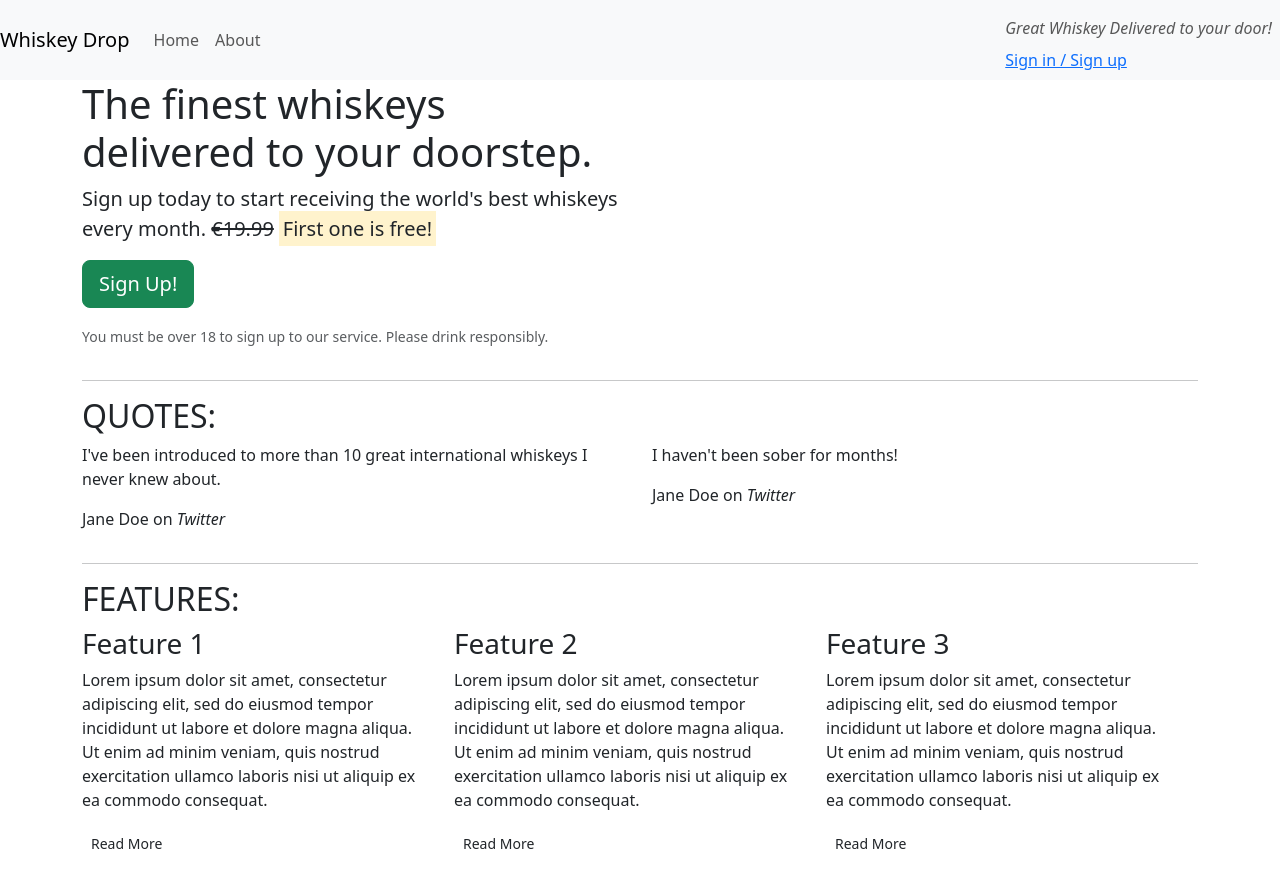
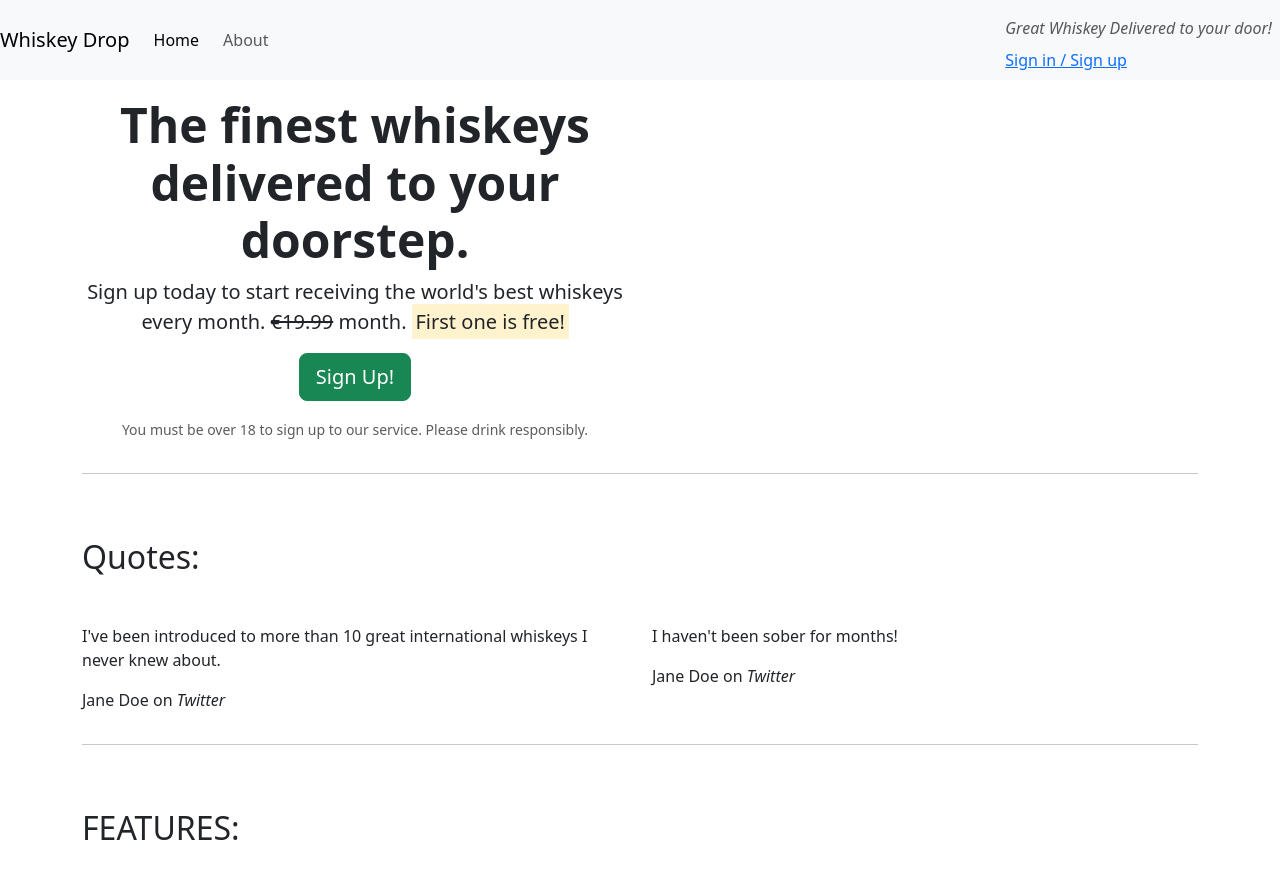
Before and after one commit to stephendawsondev/WhiskeyDrop, a plain HTML site: page index.html in a window 1280 px wide. Shown: the top 878 px of the page. Drawn offline with nearby package versions, Linux system fonts and the light colour scheme.

Commit message:
style jumbotron

```diff
--- a/index.html
+++ b/index.html
@@ -15,8 +15,8 @@
     <nav class="navbar navbar-light bg-light navbar-expand-sm">
       <a href="/" class="navbar-brand">Whiskey Drop</a>
       <ul class="navbar-nav me-auto">
-        <li class="active nav-item mr-2">
-          <a href="/" class="nav-link">Home</a>
+        <li class="nav-item me-2">
+          <a href="/" class="nav-link active">Home</a>
         </li>
         <li class="nav-item me-2">
           <a href="/" class="nav-link">About</a>
@@ -32,15 +32,18 @@
         <a href="/login">Sign in / Sign up</a>
       </div>
     </nav>
-    <article class="container">
+    <article class="container mt-3">
       <!-- Callout -->
       <div class="row">
         <div class="col-12 col-md-6">
-          <section class="callout">
-            <h1>The finest whiskeys delivered to your doorstep.</h1>
+          <section class="callout text-center">
+            <h1 class="display-5 fw-bold">
+              The finest whiskeys delivered to your doorstep.
+            </h1>
             <p class="lead">
               Sign up today to start receiving the world's best whiskeys every
-              month. <s>€19.99</s>
+              month. <s class="d-none d-sm-inline">€19.99</s> month.
+              <span class="d-inline d-sm-none"><br /></span>
               <strong><mark>First one is free!</mark></strong>
             </p>
             <p><button class="btn btn-lg btn-success">Sign Up!</button></p>
@@ -60,7 +63,7 @@
       <section class="quotes">
         <div class="row">
           <div class="col-12 col-md-6">
-            <h2 class="text-uppercase">Quotes:</h2>
+            <h2 class="text-uppercas my-5">Quotes:</h2>
           </div>
         </div>
         <div class="row">
@@ -89,7 +92,7 @@
       <section class="features">
         <div class="row">
           <div class="col-12 col-md-6">
-            <h2 class="text-uppercase">Features:</h2>
+            <h2 class="text-uppercase my-5">Features:</h2>
           </div>
           <div class="row">
             <div class="col-12 col-md-6 col-lg-4">
```
